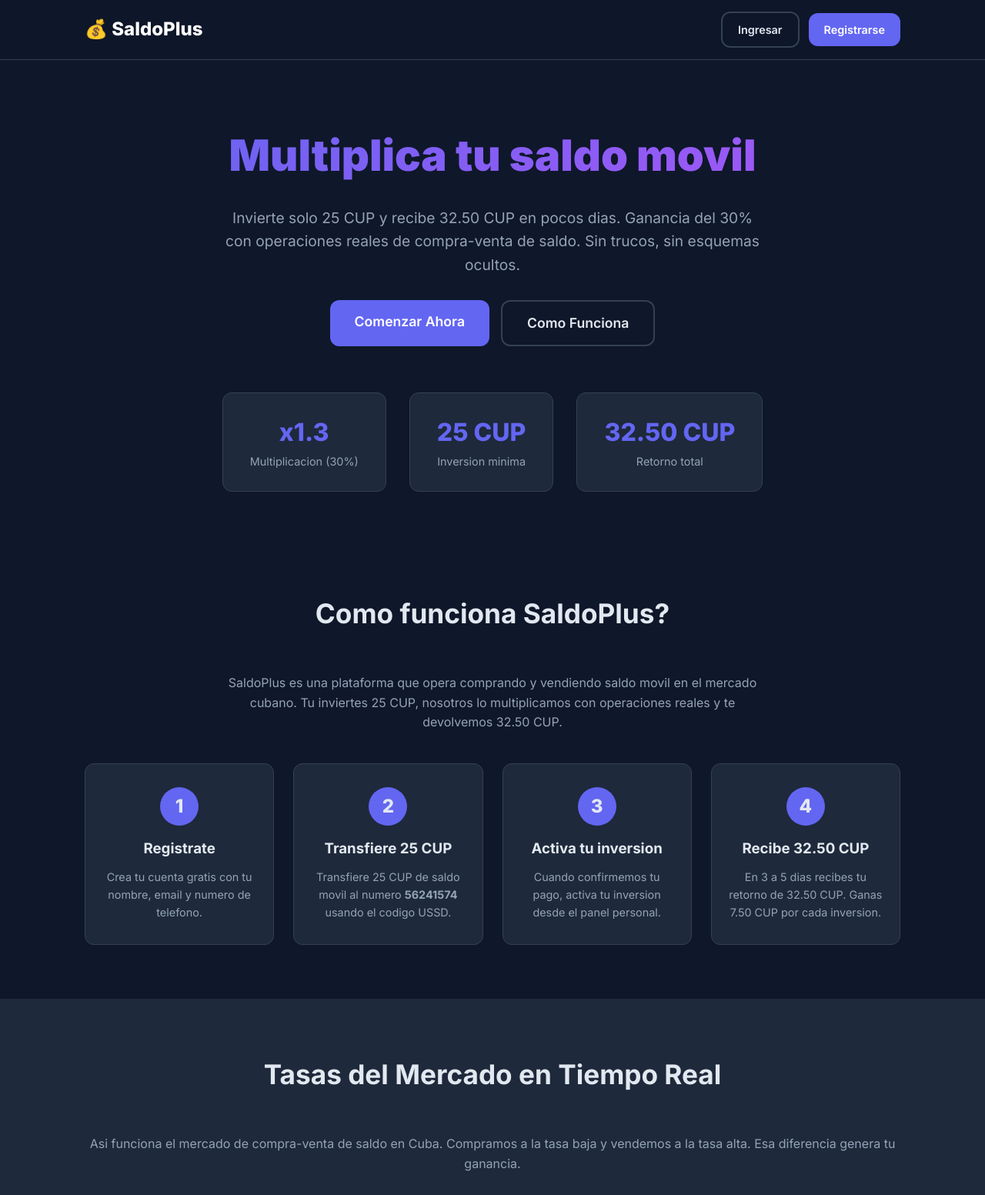
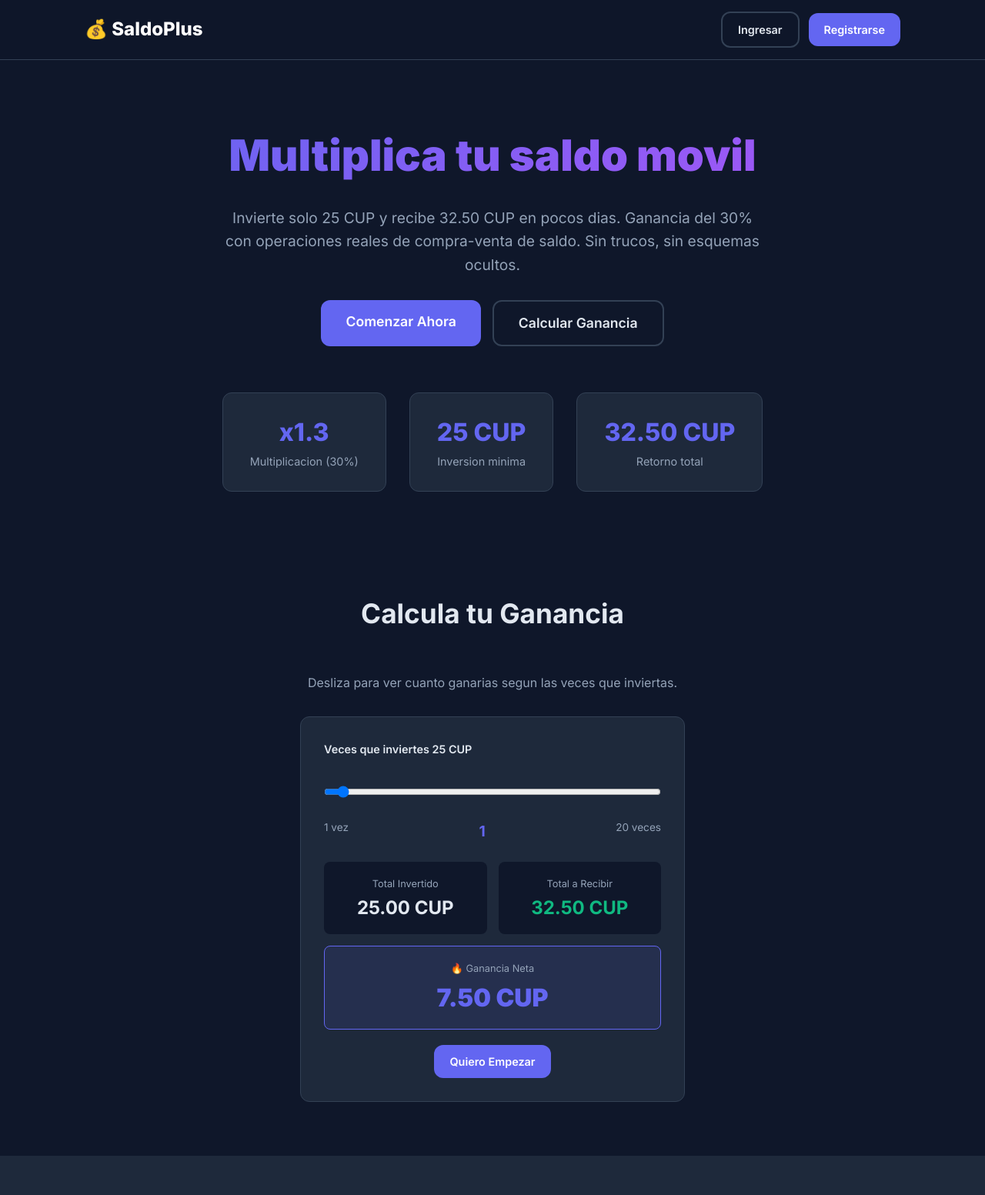
Before and after one commit to javiercoca2002-cell/Saldoplus, a Flask app: page / in a window 1280 px wide. Shown: the top 1553 px of the page at 77% size. Run offline with Flask 3, Linux system fonts and the light colour scheme.

Commit message:
Actualizar index.html

```diff
--- a/templates/index.html
+++ b/templates/index.html
@@ -8,7 +8,7 @@
             <p class="hero-subtitle">Invierte solo 25 CUP y recibe 32.50 CUP en pocos dias. Ganancia del 30% con operaciones reales de compra-venta de saldo. Sin trucos, sin esquemas ocultos.</p>
             <div class="hero-buttons">
                 <a href="{{ url_for('registro') }}" class="btn btn-large btn-primary">Comenzar Ahora</a>
-                <a href="#como-funciona" class="btn btn-large btn-outline">Como Funciona</a>
+                <a href="#calculadora" class="btn btn-large btn-outline">Calcular Ganancia</a>
             </div>
         </div>
         <div class="hero-stats">
@@ -28,7 +28,42 @@
     </div>
 </section>
 
-<section id="como-funciona" class="section">
+<section id="calculadora" class="section">
+    <div class="container">
+        <h2>Calcula tu Ganancia</h2>
+        <p style="text-align: center; color: #94a3b8; margin-bottom: 30px;">Desliza para ver cuanto ganarias segun las veces que inviertas.</p>
+        <div style="max-width: 500px; margin: 0 auto; background: #1e293b; border: 1px solid #334155; border-radius: 12px; padding: 30px;">
+            <div class="form-group">
+                <label style="color: #e2e8f0; font-weight: 600;">Veces que inviertes 25 CUP</label>
+                <input type="range" id="veces" min="1" max="20" value="1" oninput="calcular()" style="width: 100%; margin: 15px 0;">
+                <div style="display: flex; justify-content: space-between; color: #94a3b8; font-size: 0.85rem;">
+                    <span>1 vez</span>
+                    <span id="veces-valor" style="color: #6366f1; font-weight: 700; font-size: 1.2rem;">1</span>
+                    <span>20 veces</span>
+                </div>
+            </div>
+            <div style="display: grid; grid-template-columns: 1fr 1fr; gap: 15px; margin-top: 25px;">
+                <div style="background: #0f172a; border-radius: 8px; padding: 15px; text-align: center;">
+                    <span style="color: #94a3b8; font-size: 0.8rem;">Total Invertido</span>
+                    <p style="font-size: 1.5rem; font-weight: 700; color: #e2e8f0;" id="invertido">25.00 CUP</p>
+                </div>
+                <div style="background: #0f172a; border-radius: 8px; padding: 15px; text-align: center;">
+                    <span style="color: #94a3b8; font-size: 0.8rem;">Total a Recibir</span>
+                    <p style="font-size: 1.5rem; font-weight: 700; color: #10b981;" id="recibir">32.50 CUP</p>
+                </div>
+            </div>
+            <div style="background: rgba(99, 102, 241, 0.1); border: 1px solid #6366f1; border-radius: 8px; padding: 15px; margin-top: 15px; text-align: center;">
+                <span style="color: #94a3b8; font-size: 0.8rem;">🔥 Ganancia Neta</span>
+                <p style="font-size: 2rem; font-weight: 900; color: #6366f1;" id="ganancia">7.50 CUP</p>
+            </div>
+            <div style="margin-top: 20px; text-align: center;">
+                <a href="{{ url_for('registro') }}" class="btn btn-primary">Quiero Empezar</a>
+            </div>
+        </div>
+    </div>
+</section>
+
+<section id="como-funciona" class="section section-dark">
     <div class="container">
         <h2>Como funciona SaldoPlus?</h2>
         <p style="text-align: center; color: #94a3b8; margin-bottom: 40px; max-width: 700px; margin-left: auto; margin-right: auto;">SaldoPlus es una plataforma que opera comprando y vendiendo saldo movil en el mercado cubano. Tu inviertes 25 CUP, nosotros lo multiplicamos con operaciones reales y te devolvemos 32.50 CUP.</p>
@@ -57,7 +92,7 @@
     </div>
 </section>
 
-<section class="section section-dark">
+<section class="section">
     <div class="container">
         <h2>Tasas del Mercado en Tiempo Real</h2>
         <p style="text-align: center; color: #94a3b8; margin-bottom: 30px;">Asi funciona el mercado de compra-venta de saldo en Cuba. Compramos a la tasa baja y vendemos a la tasa alta. Esa diferencia genera tu ganancia.</p>
@@ -67,7 +102,7 @@
     </div>
 </section>
 
-<section class="section">
+<section class="section section-dark">
     <div class="container">
         <h2>Por que SaldoPlus es confiable?</h2>
         <div class="features">
@@ -90,7 +125,7 @@
     </div>
 </section>
 
-<section class="section section-dark">
+<section class="section">
     <div class="container">
         <h2>Preguntas frecuentes</h2>
         <div class="features">
@@ -117,4 +152,18 @@
         <a href="{{ url_for('registro') }}" class="btn btn-large btn-primary">Crear Cuenta Gratis</a>
     </div>
 </section>
+
+<script>
+function calcular() {
+    let veces = document.getElementById('veces').value;
+    let invertido = veces * 25;
+    let recibir = veces * 32.50;
+    let ganancia = recibir - invertido;
+
+    document.getElementById('veces-valor').textContent = veces;
+    document.getElementById('invertido').textContent = invertido.toFixed(2) + ' CUP';
+    document.getElementById('recibir').textContent = recibir.toFixed(2) + ' CUP';
+    document.getElementById('ganancia').textContent = ganancia.toFixed(2) + ' CUP';
+}
+</script>
 {% endblock %}
```
